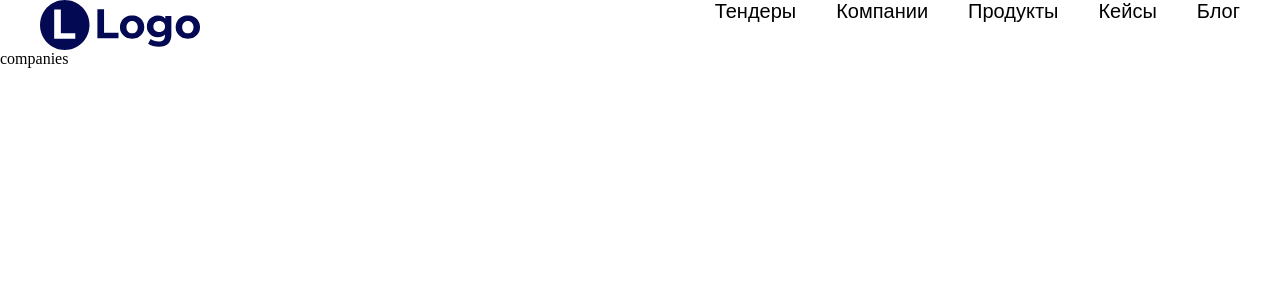
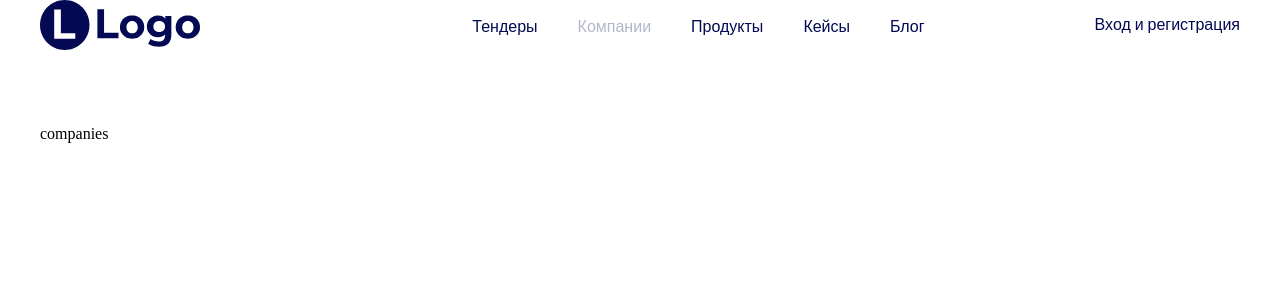
Before and after one commit to Faytelson/duotek, a Vue app: page /#/companies in a window 1280 px wide. Shown: the top 300 px of the page. Built offline with nearby package versions, Linux system fonts and the light colour scheme.

Commit message:
начаты routes

```diff
--- a/src/assets/scss/mixins.scss
+++ b/src/assets/scss/mixins.scss
@@ -3,3 +3,14 @@
   margin: 0 auto;
   max-width: 1200px;
 }
+
+@mixin font($ff, $fz, $fw) {
+  font-family: $ff;
+  font-size: $fz;
+  font-weight: $fw;
+}
+
+@mixin font-link {
+  @include font($font-main, 16px, 400);
+  color: $color-blue;
+}
--- a/src/assets/scss/variables.scss
+++ b/src/assets/scss/variables.scss
@@ -1,5 +1,6 @@
 $color-blue: #030953;
 $color-grey: #808080;
+$color-light-grey: #B4B6CC;
 $color-black: #000000;
 $color-white: #ffffff;
 $color-red: #ef3e4a;
@@ -7,4 +8,4 @@ $color-red: #ef3e4a;
 $font-main: "Rubik", sans-serif;
 $font-title: "Raleway", sans-serif;
 
-$transition-main: .3s ease-in;
+$transition-main: .3s ease-out;
--- a/src/components/Header.vue
+++ b/src/components/Header.vue
@@ -8,14 +8,14 @@
         <div class="header__nav">
           <div class="header__menu menu">
             <ul class="menu__list">
-                    <li class="menu__item"><router-link to="/">Тендеры</router-link></li>
-                    <li class="menu__item"><router-link to="/companies">Компании</router-link></li>
-                    <li class="menu__item"><router-link to="/">Продукты</router-link></li>
-                    <li class="menu__item"><router-link to="/">Кейсы</router-link></li>
-                    <li class="menu__item"><router-link to="/">Блог</router-link></li>
+              <li class="menu__item"><router-link class="menu__link" to="/tenders">Тендеры</router-link></li>
+              <li class="menu__item"><router-link class="menu__link" to="/companies">Компании</router-link></li>
+              <li class="menu__item"><router-link class="menu__link" to="/products">Продукты</router-link></li>
+              <li class="menu__item"><router-link class="menu__link" to="/cases">Кейсы</router-link></li>
+              <li class="menu__item"><router-link class="menu__link" to="/blog">Блог</router-link></li>
             </ul>
           </div>
-                <div class="header__user-panel"></div>
+          <div class="header__user-panel"><button class="menu__btn">Вход и регистрация</button></div>
         </div>
       </div>
     </div>
@@ -35,6 +35,7 @@ export default {};
   &__inner {
     display: flex;
     justify-content: space-between;
+    align-items: center;
   }
 
   &__logo-container {
@@ -47,11 +48,31 @@ export default {};
     height: 100%;
     object-fit: contain;
   }
+
+  &__nav {
+    display: flex;
+    align-items: center;
+  }
+
+  &__menu {
+    margin-right: 170px;
+  }
 }
 .menu {
   &__list {
     display: flex;
     gap: 40px;
   }
+
+  &__btn,
+  &__link {
+    @include font-link;
+    transition: color $transition-main;
+
+    &:hover,
+    &.router-link-exact-active {
+      color: $color-light-grey;
+    }
+  }
 }
 </style>
--- a/src/views/Companies.vue
+++ b/src/views/Companies.vue
@@ -1,5 +1,9 @@
 <template>
-  <div>companies</div>
+  <div class="companies">
+    <div class="companies__container">
+      companies
+    </div>
+  </div>
 </template>
 
 <script>
@@ -8,4 +12,12 @@ export default {
 };
 </script>
 
-<style lang="scss" scoped></style>
+<style lang="scss" scoped>
+.companies {
+  padding-top: 75px;
+
+  &__container {
+    @include container;
+  }
+}
+</style>
```
Lines whose indentation alone changed are shown as unchanged.
